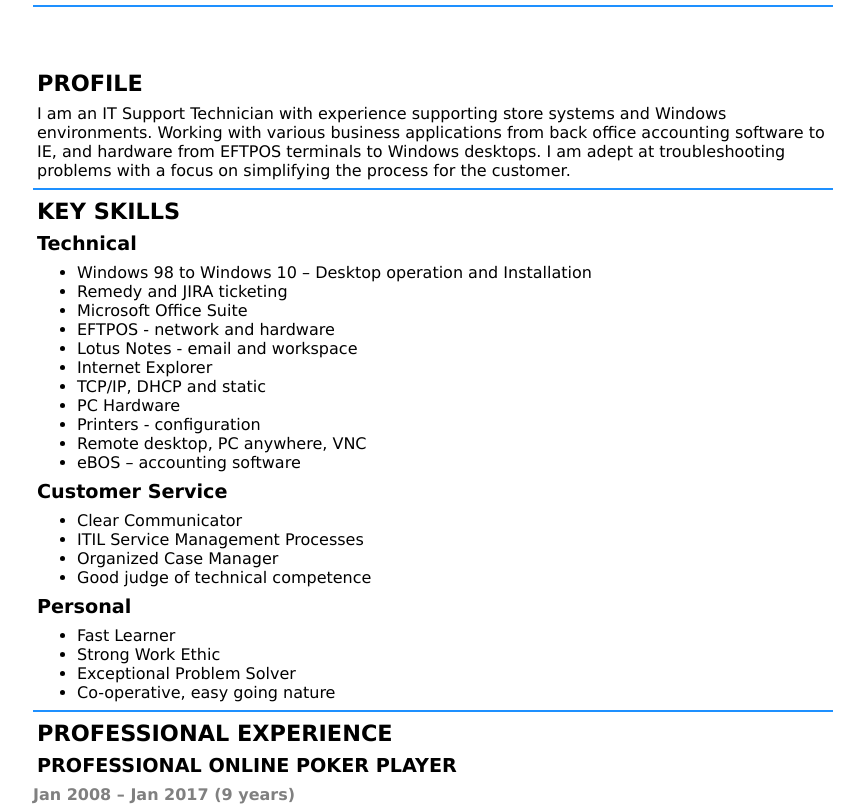
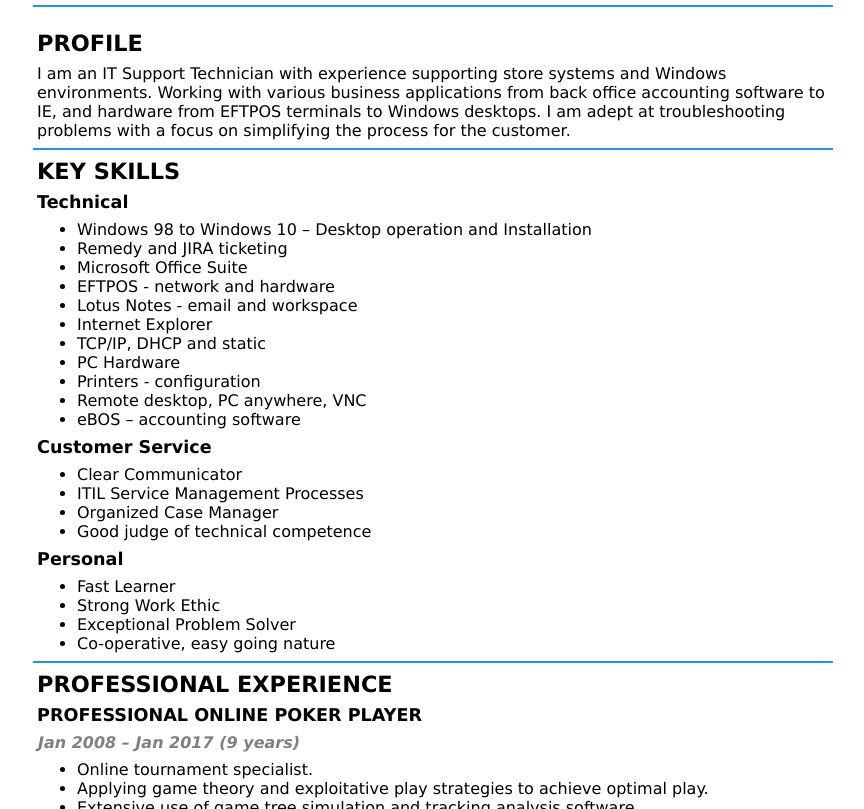
Before and after one commit to goatcow/resume, a plain HTML site: page index.html in a window 1280 px wide. Shown: the part 110-919 px from the top of the page, without its empty margins (207-1071 px from the left). Drawn offline with Linux system fonts and the light colour scheme.

Commit message:
copy of my resume with fixed header complete and functional, no testing

```diff
--- a/css/style.css
+++ b/css/style.css
@@ -6,8 +6,10 @@ body {
 }
 
 b {
-	font: italic normal;
+	font-weight: bold;
+	font-style: italic;
 	color: grey;
+	margin-left: 5px;
 }
 
 h1{
@@ -19,7 +21,7 @@ h2 {
 }
 
 h3{
-	font-size: 1.2em;
+	font-size: 1.1em;
 }
 
 h1, h2, h3, p, address, ul {
@@ -46,7 +48,7 @@ header {
 
 
 header + * {
-	margin-top: 180px;
+	margin-top: 140px;
 }
 
 footer {
```
Also changed, not shown: todo.txt.
